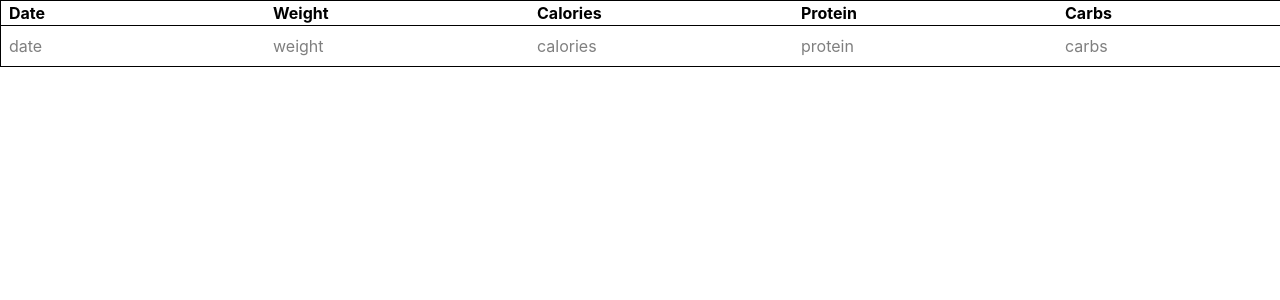
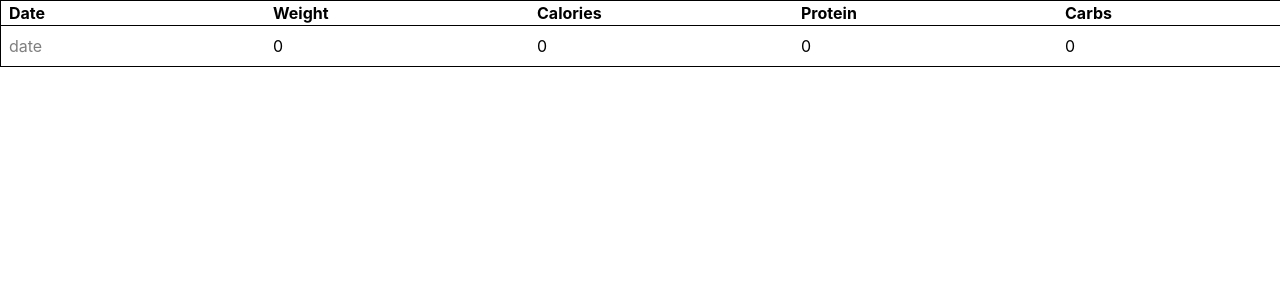
Before and after one commit to parsmk/calorie-ledger, a SvelteKit app: page / in a window 1280 px wide. Shown: the top 300 px of the page. Built offline with nearby package versions, Linux system fonts and the light colour scheme.

Commit message:
feat NumberField

```diff
--- /dev/null
+++ b/src/lib/components/NumberField.svelte
@@ -0,0 +1,30 @@
+<script module lang="ts">
+	import InputField, { type InputFieldProps } from '$lib/components/InputField.svelte';
+
+	export interface NumberFieldProps extends Omit<InputFieldProps, 'value'> {
+		value?: number;
+	}
+</script>
+
+<script lang="ts">
+	let { value = $bindable(0), ...rest }: NumberFieldProps = $props();
+
+	// The typed text is kept alongside `value` because a number can't represent input that is
+	// still in progress — `String(12)` would drop the trailing dot of '12.' as you type it.
+	let text = $state(String(value));
+
+	const sanitize = (next: string) => {
+		// 1. Replace all non-digits with ''
+		// 2. Drop any dot that isn't the first one
+		// 3. Drop a leading dot with no digit before it
+		// 4. Capture first digit after the dot and consume the rest
+		text = next
+			.replace(/[^\d.]/g, '')
+			.replace(/(?<=\..*)\./g, '')
+			.replace(/(?<!\d)\./, '')
+			.replace(/(\.\d)\d*/, '$1');
+		value = Number.parseFloat(text) || 0;
+	};
+</script>
+
+<InputField {...rest} bind:value={() => text, sanitize} />
--- a/src/routes/+page.svelte
+++ b/src/routes/+page.svelte
@@ -1,5 +1,6 @@
 <script>
 	import InputField from '$lib/components/InputField.svelte';
+	import NumberField from '$lib/components/NumberField.svelte';
 </script>
 
 <table
@@ -29,18 +30,18 @@
 	<tbody>
 		<tr>
 			<td><InputField name="date" placeholder="date" /></td>
-			<td><InputField name="weight" placeholder="weight" /></td>
-			<td><InputField name="calories" placeholder="calories" /></td>
-			<td><InputField name="protein" placeholder="protein" /></td>
-			<td><InputField name="carbs" placeholder="carbs" /></td>
-			<td><InputField name="fats" placeholder="fats" /></td>
-			<td><InputField name="tef" placeholder="TEF" /></td>
-			<td><InputField name="neat" placeholder="NEAT" /></td>
-			<td><InputField name="eat" placeholder="EAT" /></td>
-			<td><InputField name="bmr" placeholder="BMR" /></td>
-			<td><InputField name="maintenance" placeholder="Maintenance" /></td>
-			<td><InputField name="balance" placeholder="Balance" /></td>
-			<td><InputField name="proteinPercent" placeholder="Protein %" /></td>
+			<td><NumberField name="weight" placeholder="weight" /></td>
+			<td><NumberField name="calories" placeholder="calories" /></td>
+			<td><NumberField name="protein" placeholder="protein" /></td>
+			<td><NumberField name="carbs" placeholder="carbs" /></td>
+			<td><NumberField name="fats" placeholder="fats" /></td>
+			<td><NumberField name="tef" placeholder="TEF" /></td>
+			<td><NumberField name="neat" placeholder="NEAT" /></td>
+			<td><NumberField name="eat" placeholder="EAT" /></td>
+			<td><NumberField name="bmr" placeholder="BMR" /></td>
+			<td><NumberField name="maintenance" placeholder="Maintenance" /></td>
+			<td><NumberField name="balance" placeholder="Balance" /></td>
+			<td><NumberField name="proteinPercent" placeholder="Protein %" /></td>
 		</tr>
 	</tbody>
 </table>
```
